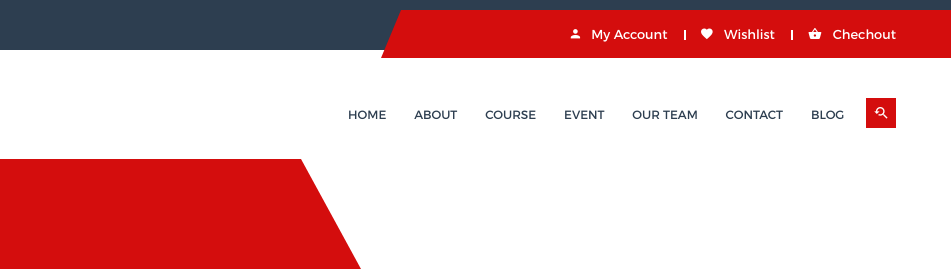
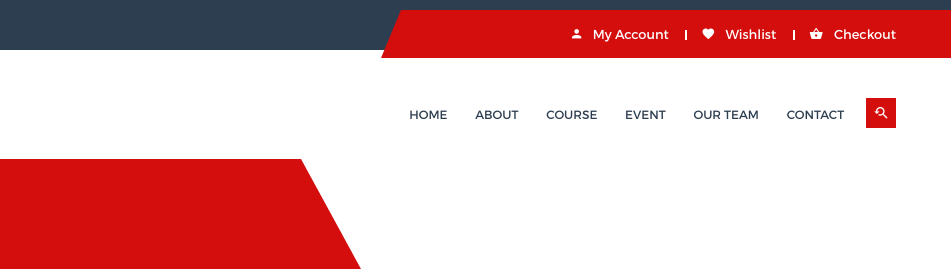
Before and after one commit to luciferpeverrel/CaddIndia, a plain HTML site: page contact.html in a window 1280 px wide. Shown: the top 280 px of the page, 329-1280 px from the left. Drawn offline with Linux system fonts and the light colour scheme; some packages are replaced by stand-ins of ours; a script that the page names is missing.

Commit message:
Update contact.html

```diff
--- a/contact.html
+++ b/contact.html
@@ -103,11 +103,11 @@
                                                 <li><a href="#">My Account</a></li>
                                                 <li><a href="#">Log In</a></li>
                                                 <li><a href="#">Register</a></li>
-                                                <li><a href="#">Blog</a></li>
+
                                             </ul>
                                         </div>
                                         <div class="content"><a href="#"><i class="zmdi zmdi-favorite"></i> Wishlist</a></div>
-                                        <div class="content"><a href="#"><i class="zmdi zmdi-shopping-basket"></i> Chechout</a></div>
+                                        <div class="content"><a href="#"><i class="zmdi zmdi-shopping-basket"></i> Checkout</a></div>
                                     </div>
                                 </div>
                             </div>
@@ -135,7 +135,7 @@
                                                     <li><a href="team.html">Our Team</a>
                                                     </li>
                                                     <li><a href="contact.html">Contact</a></li>
-                                                    <li><a href="#">Blog</a></li>
+
                                                 </ul>
                                             </nav>
                                         </div>
```
